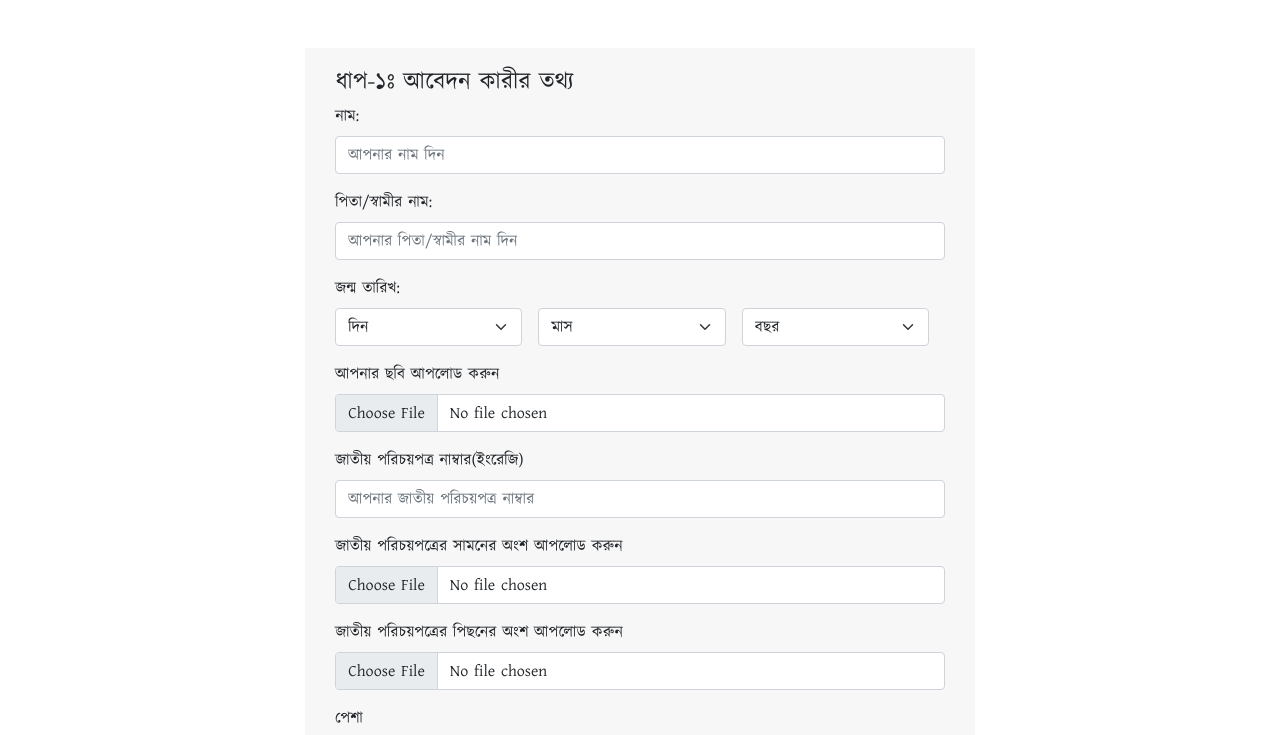
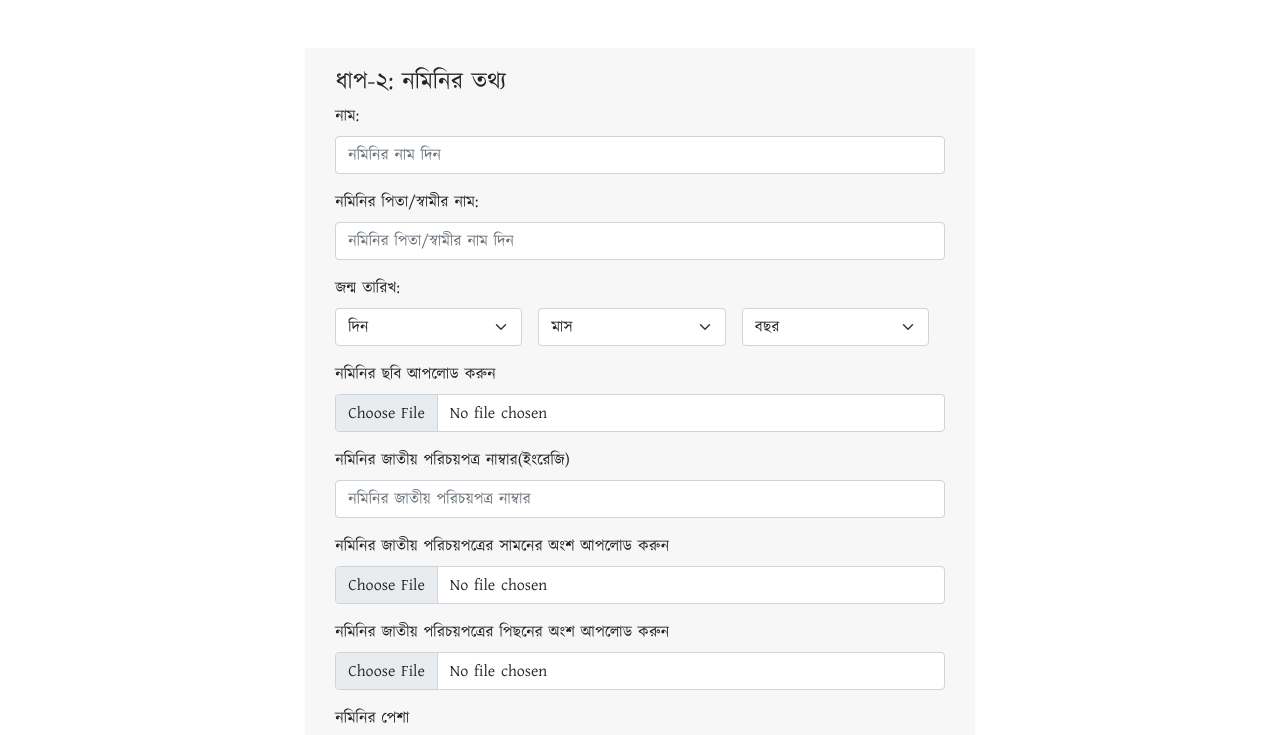
Before and after one commit to Ezaz1624/user-dashboard, a plain HTML site: page step2.html in a window 1280 px wide. Shown: the part 52-787 px from the top of the page. Drawn offline with nearby package versions, Linux system fonts and the light colour scheme.

Commit message:
Add files via upload

```diff
--- a/step1.html
+++ b/step2.html
@@ -12,7 +12,7 @@
     <!-- custom css link -->
     <link rel="stylesheet" href="step1.css">
 
-    <title>step1</title>
+    <title>step2</title>
   </head>
   <body>
     <header>
@@ -31,16 +31,16 @@
                 <div class="col-12 d-flex justify-content-center">
                     <div class="step-card">
                         <div class="step-body">
-                            <h4>ধাপ-১ঃ আ‌বেদন কারীর তথ‌্য</h4>
+                            <h4>ধাপ-২: ন‌মি‌নির তথ‌্য</h4>
                         </div>
-                        <form accept="index.html">
+                        <form action="step3.html">
                           <div class="mb-3">
                                 <label for="formGroupExampleInput" class="form-label">নাম: </label>
-                                <input type="text" class="form-control" id="formGroupExampleInput" placeholder="আপনার নাম দিন " required>
+                                <input type="text" class="form-control" id="formGroupExampleInput" placeholder="ন‌মি‌নির নাম দিন " required>
                           </div>
                           <div class="mb-3">
-                                <label for="formGroupExampleInput" class="form-label">পিতা/স্বামীর নাম: </label>
-                                <input type="text" class="form-control" id="formGroupExampleInput" placeholder="আপনার পিতা/স্বামীর নাম দিন " required>
+                                <label for="formGroupExampleInput" class="form-label"> ন‌মি‌নির পিতা/স্বামীর নাম: </label>
+                                <input type="text" class="form-control" id="formGroupExampleInput" placeholder="ন‌মি‌নির পিতা/স্বামীর নাম দিন " required>
                           </div>
                           <div class="mb-3">
                                 <label for="formGroupExampleInput" class="form-label">জন্ম তা‌রিখ: </label>
@@ -223,24 +223,24 @@
                                 </div>
                           </div>
                           <div class="mb-3">
-                            <label for="formGroupExampleInput" class="form-label">আপনার ছ‌বি আপ‌লোড করুন</label>
+                            <label for="formGroupExampleInput" class="form-label">ন‌মি‌নির ছ‌বি আপ‌লোড করুন</label>
                             <input type="file" class="form-control" id="formGroupExampleInput" required>
                           </div>
                           <div class="mb-3">
-                            <label for="formGroupExampleInput" class="form-label">জাতীয় পরিচয়পত্র নাম্বার(ইংরেজি)</label>
-                            <input type="number" class="form-control" id="formGroupExampleInput" placeholder="আপনার জাতীয় পরিচয়পত্র নাম্বার" required aria-invalid="true">
+                            <label for="formGroupExampleInput" class="form-label"> ন‌মি‌নির জাতীয় পরিচয়পত্র নাম্বার(ইংরেজি)</label>
+                            <input type="number" class="form-control" id="formGroupExampleInput" placeholder="ন‌মি‌নির জাতীয় পরিচয়পত্র নাম্বার" required aria-invalid="true">
                           </div>
                           <div class="mb-3">
-                            <label for="formGroupExampleInput" class="form-label">জাতীয় পরিচয়পত্রের সামনের অংশ আপ‌লোড করুন</label>
+                            <label for="formGroupExampleInput" class="form-label"> ন‌মি‌নির জাতীয় পরিচয়পত্রের সামনের অংশ আপ‌লোড করুন</label>
                             <input type="file" class="form-control" id="formGroupExampleInput" required>
                           </div>
                           <div class="mb-3">
-                            <label for="formGroupExampleInput" class="form-label">জাতীয় পরিচয়পত্রের পিছ‌নের অংশ আপ‌লোড করুন</label>
+                            <label for="formGroupExampleInput" class="form-label">ন‌মি‌নির জাতীয় পরিচয়পত্রের পিছ‌নের অংশ আপ‌লোড করুন</label>
                             <input type="file" class="form-control" id="formGroupExampleInput" required>
                           </div>
 
                           <div class="mb-3">
-                            <label for="formGroupExampleInput" class="form-label">পেশা</label>
+                            <label for="formGroupExampleInput" class="form-label">ন‌মি‌নির পেশা</label>
                                 <select class="form-select me-3" aria-label="Default select   example" required>
                                     <option selected>সিলেক্ট করুন </option>
                                     <option value="GOVERNMENT_SERVICE">সরকারী চাকরি</option>
@@ -255,7 +255,7 @@
 
                           </div>
                           <div class="mb-3">
-                            <label for="formGroupExampleInput" class="form-label">মাসিক আয়ের পরিমান</label>
+                            <label for="formGroupExampleInput" class="form-label">ন‌মি‌নির মাসিক আয়ের পরিমান</label>
                                 <select class="form-select me-3" aria-label="Default select   example" required>
                                     <option selected>সিলেক্ট করুন </option>
                                     <option value="BELOW_ONE_THOUSAND">১,০০০ টাকার নিম্নে</option>
```
